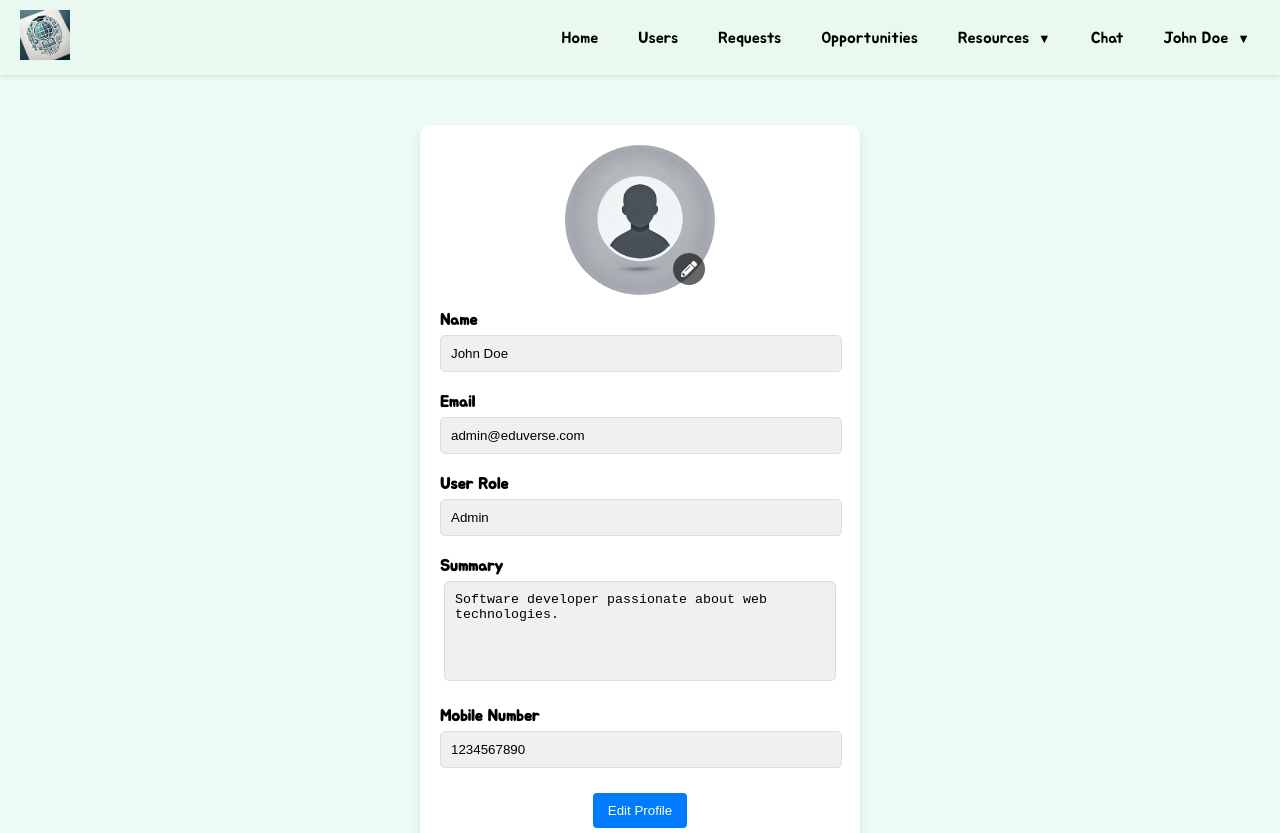
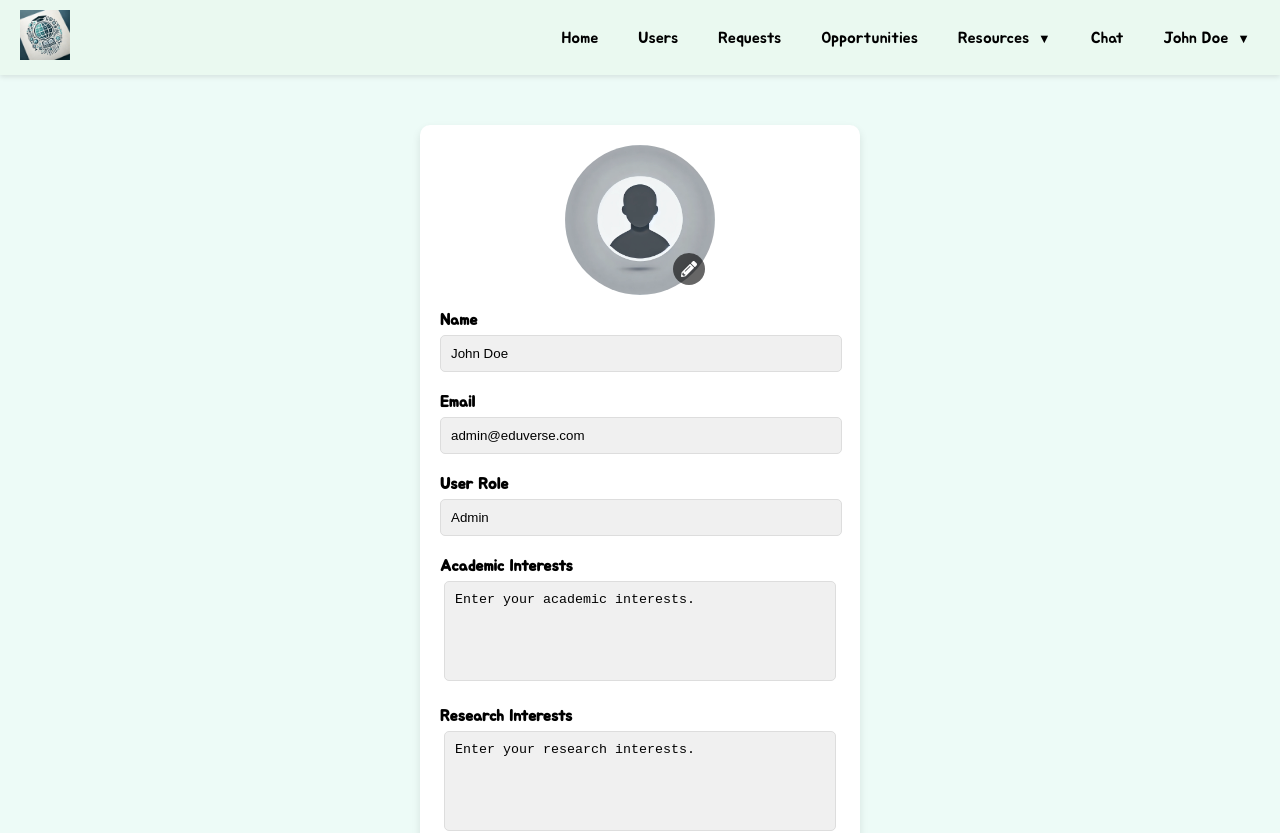
Before and after one commit to saiswethat/eduverse, a React (Create React App) app: page /profile in a window 1280 px wide. Shown: the top 833 px of the page. Built offline with nearby package versions, Linux system fonts and the light colour scheme; sample sign-in values are in the browser's storage.

Commit message:
Create Grp btn, Create Tips btn, homepage headings, profile page

```diff
--- a/src/AdvisorHomePage.js
+++ b/src/AdvisorHomePage.js
@@ -32,7 +32,7 @@ function AdvisorHomePage() {
         </div>
 
         <div className="home-home-section home-upcoming-events">
-          <h2 className="home-h2">Upcoming Events</h2>
+          <h2 className="home-h2">Recently Updated Events</h2>
           <div className="home-event-card">
             <p>Conference on AI - Oct 12, 2024</p>
             <p>Workshop on Web Development - Nov 8, 2024</p>
@@ -41,7 +41,7 @@ function AdvisorHomePage() {
         </div>
 
         <div className="home-home-section home-job-postings">
-          <h2 className="home-h2">Recent Job Postings</h2>
+          <h2 className="home-h2">Recently Posted Jobs</h2>
           <div className="home-job-card">
             <p>Full-Stack Developer at XYZ Company</p>
             <p>Data Analyst at ABC Corp</p>
--- a/src/GroupsPage.js
+++ b/src/GroupsPage.js
@@ -93,9 +93,11 @@ function GroupsPage() {
       <Header />
       <div className="groups-page">
         <h1>Interest-Based Groups</h1>
-        <button className="create-group-button" onClick={toggleModal}>
-          Create Group
-        </button>
+        {!selectedGroup &&
+          (<button className="create-group-button" onClick={toggleModal}>
+            Create Group
+          </button>)
+        }
         {selectedGroup ? (
           <GroupChat
             group={selectedGroup}
--- a/src/MentorHomePage.js
+++ b/src/MentorHomePage.js
@@ -34,7 +34,7 @@ function MentorHomePage() {
                 </div>
 
                 <div className="home-home-section home-upcoming-events">
-                    <h2 className="home-h2">Upcoming Events</h2>
+                    <h2 className="home-h2">Recently Updated Events</h2>
                     <div className="home-event-card">
                         <p>Conference on AI - Oct 12, 2024</p>
                         <p>Workshop on Web Development - Nov 8, 2024</p>
@@ -43,7 +43,7 @@ function MentorHomePage() {
                 </div>
 
                 <div className="home-home-section home-job-postings">
-                    <h2 className="home-h2">Recent Job Postings</h2>
+                    <h2 className="home-h2">Recently Posted Jobs</h2>
                     <div className="home-job-card">
                         <p>Full-Stack Developer at XYZ Company</p>
                         <p>Data Analyst at ABC Corp</p>
--- a/src/Profile.js
+++ b/src/Profile.js
@@ -15,7 +15,11 @@ function ProfilePage() {
   const currentUser = users[userId];
   const [profileImage, setProfileImage] = useState(defaultProfileImage);
   const [editMode, setEditMode] = useState(false);
-  const [formData, setFormData] = useState({ ...currentUser, bio: "Software developer passionate about web technologies." });
+  const [formData, setFormData] = useState({
+    ...currentUser,
+    academic_interests: "Enter your academic interests.",
+    research_interests: "Enter your research interests."
+  });
 
   const handleInputChange = (e) => {
     const { name, value } = e.target;
@@ -97,13 +101,23 @@ function ProfilePage() {
             className="profile-card__input"
           />
 
-          <label>Summary</label>
+          <label>Academic Interests</label>
           <textarea
-            name="bio"
-            value={formData.bio}
+            name="academic_interests"
+            value={formData.academic_interests}
             onChange={handleInputChange}
             className={`profile-card__textarea ${editMode ? "editable" : "read-only"}`}
-            placeholder="Your bio"
+            placeholder="Your academic interests"
+            readOnly={!editMode}
+          />
+
+          <label>Research Interests</label>
+          <textarea
+            name="research_interests"
+            value={formData.research_interests}
+            onChange={handleInputChange}
+            className={`profile-card__textarea ${editMode ? "editable" : "read-only"}`}
+            placeholder="Your research interests"
             readOnly={!editMode}
           />
 
--- a/src/css/HomePage.css
+++ b/src/css/HomePage.css
@@ -54,7 +54,7 @@ Akepati, Prem Nandhan Reddy - 1002170918
 }
 
 .home-h2 {
-  font-size: 1.8rem;
+  font-size: 1.6rem;
   margin-bottom: 15px;
   color: #333;
   border-bottom: 2px solid #ececec;
--- a/src/css/Tips.css
+++ b/src/css/Tips.css
@@ -84,9 +84,6 @@ Akepati, Prem Nandhan Reddy - 1002170918
 }
 
 .create-tip-button {
-  position: fixed;
-  bottom: 20px;
-  right: 20px;
   padding: 10px 20px;
   background-color: #ff7f50;
   color: white;
@@ -95,7 +92,6 @@ Akepati, Prem Nandhan Reddy - 1002170918
   font-size: 16px;
   cursor: pointer;
   transition: background-color 0.3s ease, transform 0.3s ease;
-  z-index: 1000;
 }
 
 .create-tip-button:hover {
```
